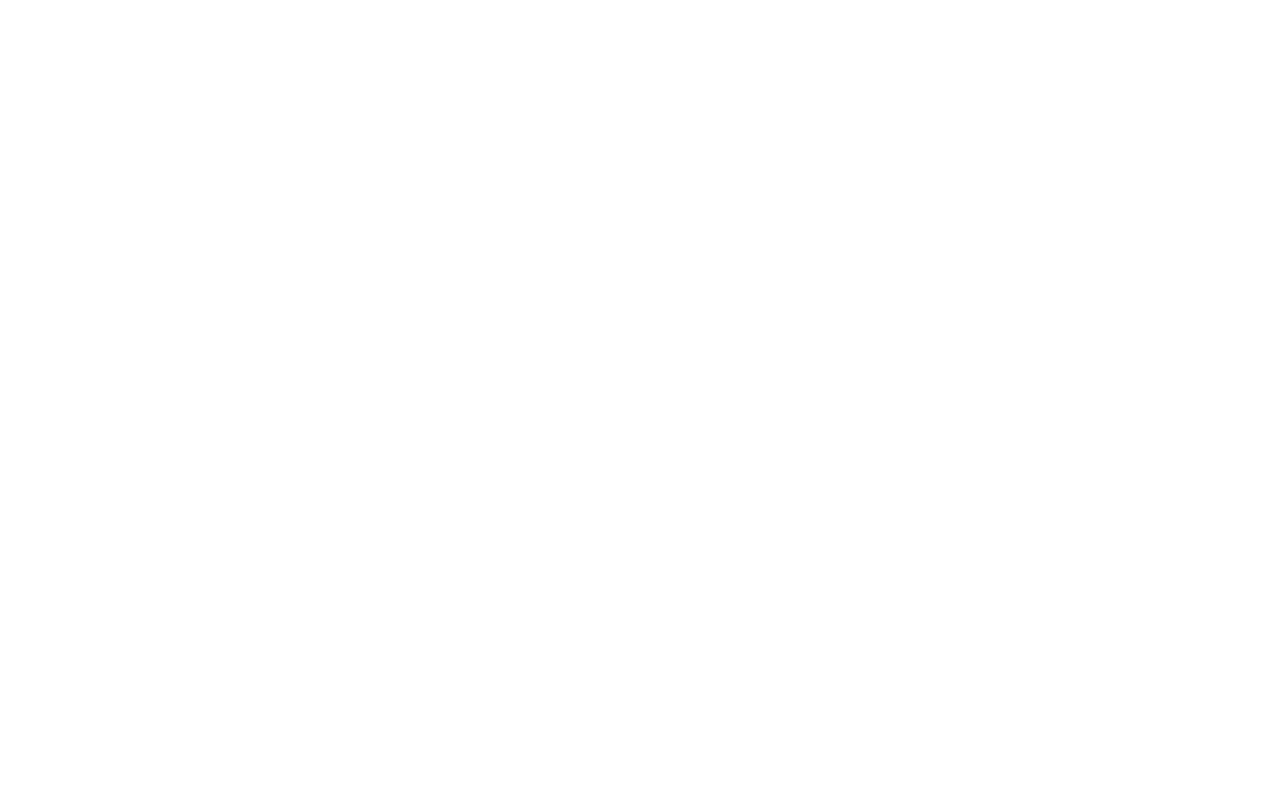
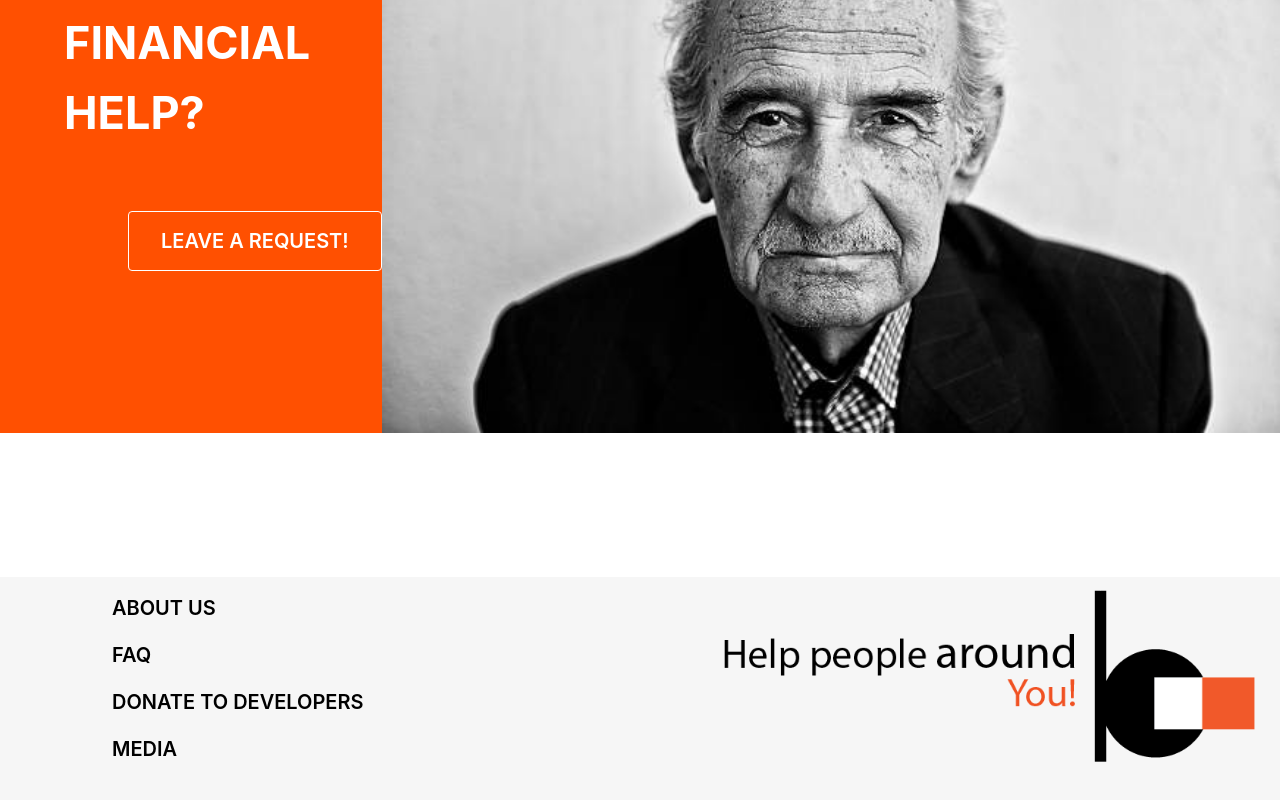
Before and after one commit to supervoid13/charityboard, a React (Vite) app in the folder client/: page / in a window 1280 px wide. Shown: the part 1198-1998 px from the top of the page. Before the commit the page ends 961 px from the top, so only its background shows below. Built offline with nearby package versions, Linux system fonts and the light colour scheme.

Commit message:
end main page

```diff
--- /dev/null
+++ b/client/src/components/Footer.jsx
@@ -0,0 +1,18 @@
+import logo from '../assets/Artboard 1@3x.png';
+
+export default function Footer(){
+
+    return (
+        <>
+            <div className="footer">
+                <div className="some-texts">
+                    <span className="spa">ABOUT US</span>
+                    <span className="spa">FAQ</span>
+                    <span className="spa">DONATE TO DEVELOPERS</span>
+                    <span className="spa">MEDIA</span>
+                </div>
+                <img src={logo} height="200px" className='logo-at-b'></img>
+            </div>
+        </>
+    )
+}
--- a/client/src/components/Header.jsx
+++ b/client/src/components/Header.jsx
@@ -1,5 +1,6 @@
 import React from 'react';
 import logo from '../assets/Artboard 1@3x.png';
+
 import { Outlet, Link } from "react-router-dom";
 import { Button } from '@mantine/core';
 
--- a/client/src/components/Main.jsx
+++ b/client/src/components/Main.jsx
@@ -1,10 +1,15 @@
 import React from 'react';
 import Header from "./Header";
 import pic from "../assets/dw.jpeg";
+import pic2 from "../assets/man.jpg";
 import arrow from '../assets/navigate.png';
 import { Outlet, Link } from "react-router-dom";
+import { Button } from '@mantine/core';
+import Footer from './Footer';
+
 export default function Main() {
   return (
+    <>
     <div className="main-container">
       <Header></Header>
       <div className="image-container">
@@ -24,5 +29,16 @@
         </Link>
       </div>
     </div>
+    <div className='second-main'>
+        <div className='orange-block'>
+            <div className='text-in-or'>
+                <span className="try">DO YOU NEED FINANCIAL HELP?</span>
+                <Button variant="outline" color="rgba(255, 255, 255, 1)" size='xl' className='buth'>LEAVE A REQUEST!</Button>
+            </div>
+        </div>
+        <img src={pic2} width="1200" height="575"></img>
+    </div>
+    <Footer></Footer>
+    </>
   );
 }
--- a/client/src/index.css
+++ b/client/src/index.css
@@ -109,3 +109,48 @@
     font-weight: 600;
     font-size: larger;
   }
+
+  .second-main{
+    margin-top: 16rem;
+    display: flex;
+    justify-content: center;
+  }
+  .orange-block{
+    background-color: #ff5001;
+    height: 575px;
+    width: 500px;
+    display: flex;
+  }
+  .try{
+    font-size: 45px !important;
+    font-weight: 700;
+    color: white !important;
+  }
+  .text-in-or{
+    margin-left: 4rem;
+    margin-top: 5rem;
+  }
+  .buth{
+    margin-left: 4rem;
+    margin-top: 4rem;
+  }
+  .footer{
+    background-color: #f6f6f6;
+    height: 15rem;
+    margin-top: 9rem;
+    display: flex !important;
+    justify-content: space-between;
+  }
+  .some-texts{
+    font-weight: 600;
+    font-size: 20px;
+    display: flex !important;
+    flex-direction: column;
+    margin-left: 7rem;
+  }
+  .spa{
+    margin-top: 1rem;
+  }
+  .logo-at-b{
+    margin-right: 1rem;
+  }
```
Also changed, not shown: client/src/assets/man.jpg (added).
